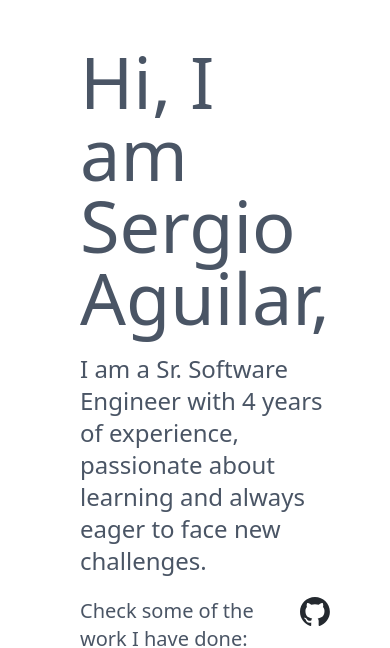
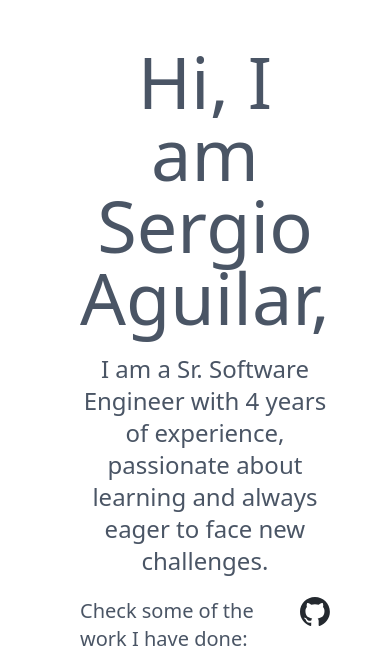
Before and after one commit to DoctorLeQuack1/my-portfolio, a React (Vite) app: page / in a window 390 px wide. Shown: the part 191-839 px from the top of the page. Built offline with nearby package versions, Linux system fonts and the light colour scheme; grey boxes are pictures that could not be loaded.

Commit message:
Fixed responsivness issue

```diff
--- a/src/pages/AboutMe.tsx
+++ b/src/pages/AboutMe.tsx
@@ -2,9 +2,8 @@ export const AboutMe = () => {
     return (
         <div className="grid grid-col-1 lg:grid-cols-2 w-full">
             <div className="flex flex-col justify-center items-center lg:items-baseline mx-20">
-                <h1 className="text-7xl text-gray-600 pb-5">Hi, I am Sergio Aguilar,</h1>
-                <p className="text-2xl text-gray-600">I am a Sr. Software Engineer with 4 years of experience,</p>
-                <p className="text-2xl text-gray-600 pb-5">passionate about learning and always eager to face new challenges.</p>
+                <h1 className="text-7xl text-gray-600 pb-5 text-center lg:text-start">Hi, I am Sergio Aguilar,</h1>
+                <p className="text-2xl text-gray-600 pb-5 text-center lg:text-start">I am a Sr. Software Engineer with 4 years of experience, passionate about learning and always eager to face new challenges.</p>
                 <div className="flex flex-row gap-1 justify-start">
                     <p className="text-xl text-gray-600">Check some of the work I have done:</p>
                     <a href="https://github.com/DoctorLeQuack1" target="_blank" rel="noopener noreferrer"><img className="max-h-[30px] max-w-[30px]" src="/github-mark.svg" /></a>
```
